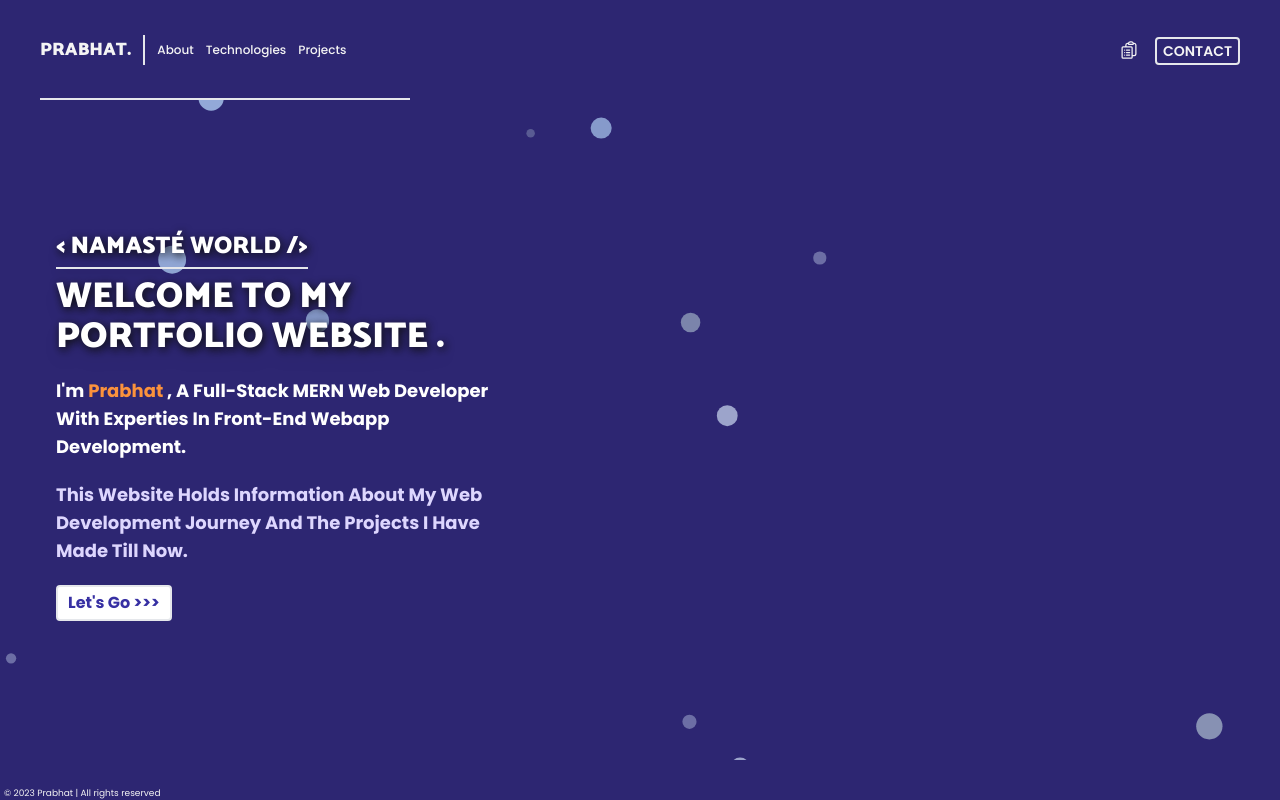
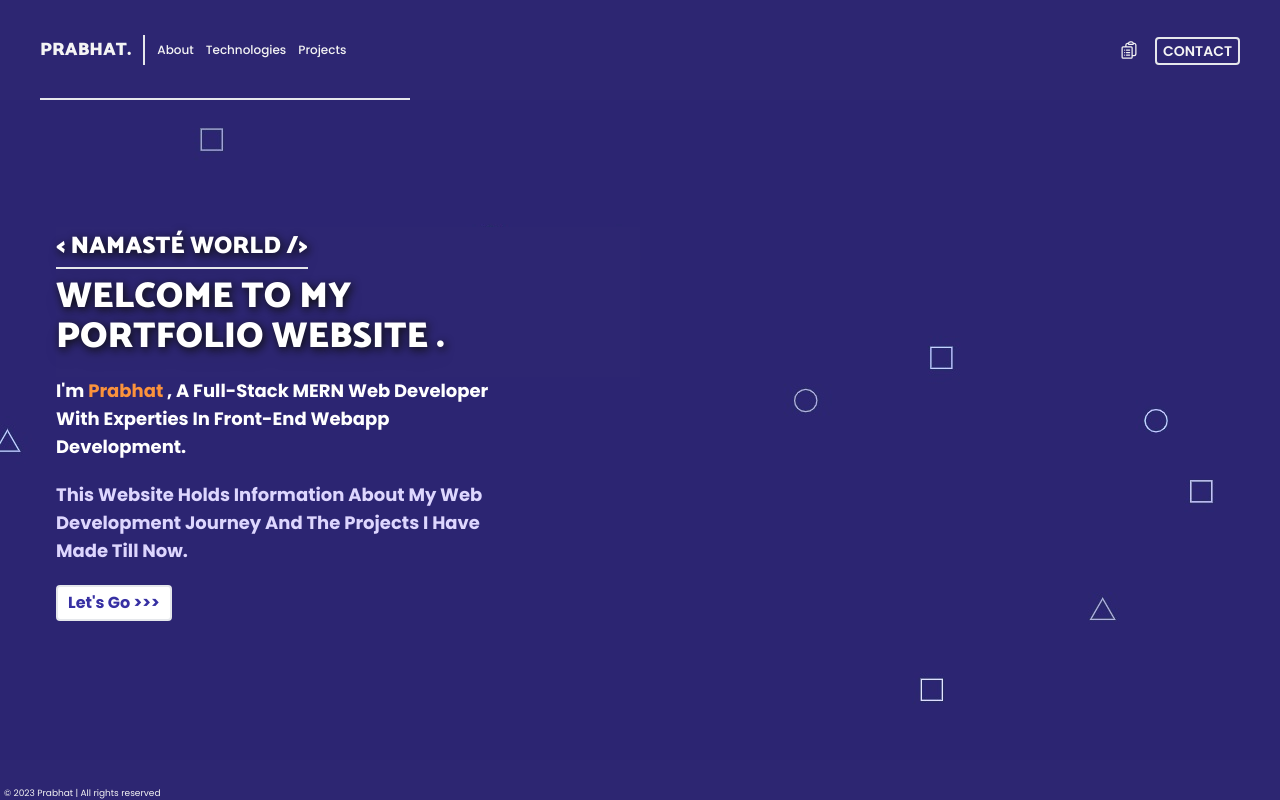
Before and after one commit to Gohan-18/Portfolio-WebsiteV2.0, a React (Vite) app in the folder Portfolio-WebsiteV2.0/: page / in a window 1280 px wide. Built offline with nearby package versions, Linux system fonts and the light colour scheme.

Commit message:
added polygon background

```diff
--- a/Portfolio-WebsiteV2.0/src/components/Header.tsx
+++ b/Portfolio-WebsiteV2.0/src/components/Header.tsx
@@ -13,13 +13,14 @@ const Header = () => {
     setActiveFilter("");
   }, []);
   // md:bg-light-dark-header-banner
+  // bg-small-screen-banner sm:bg-bubble-bg
   return (
     <>
-      <section className="z-5 animate__animated animate__fadeIn flex h-screen w-full flex-wrap bg-small-screen-banner sm:bg-bubble-bg bg-no-repeat px-4 lg:px-14">
+      <section className="z-5 animate__animated animate__fadeIn flex h-screen bg-polygon-bg w-full flex-wrap  bg-no-repeat px-4 lg:px-14">
         <div
-          className="w-full lg:w-1/2 padding-top mt-20 md:mt-10 lg:mt-20 pb-10 lg:pt-2 flex flex-col items-center justify-start lg:items-start lg:justify-center"
+          className="w-full lg:w-1/2 padding-top mt-20 md:mt-10 max-w-4xl lg:mt-20 pb-10 lg:pt-2 flex flex-col items-center justify-start lg:items-start lg:justify-center"
         >
-          <div className="animate__animated animate__fadeInDown w-full  flex items-center justify-center flex-col lg:items-start ">
+          <div className="animate__animated animate__fadeInDown w-full bg-dark-blue flex items-center justify-center flex-col lg:items-start ">
             <h2 className="hero-text w-full max-w-md lg:w-fit text-center lg:text-start border-b-2 font-catamaran md:pb-1 lg:pb-0 text-lg md:text-2xl font-black uppercase leading-8 lg:leading-10 text-white shadow-black drop-shadow-lg">
               {`< Namasté world />`}
             </h2>
--- a/Portfolio-WebsiteV2.0/tailwind.config.cjs
+++ b/Portfolio-WebsiteV2.0/tailwind.config.cjs
@@ -17,6 +17,7 @@ module.exports = {
         'small-screen-banner' : "url('./src/assets/medium-screen-banner.png')",
         'hero-image' : "url('./src/assets/Hero-Image.png')",
         'bubble-bg' : "url('./src/assets/Bubble-bg.svg')",
+        'polygon-bg' : "url('./src/assets/Polygon-BG-01.jpeg')",
       },
       colors: {
         'blue': '#4e44ab',
```
Also changed, not shown: Portfolio-WebsiteV2.0/src/assets/Polygon-BG-01.jpeg (added), Portfolio-WebsiteV2.0/src/assets/Polygon-BG.png (added).
